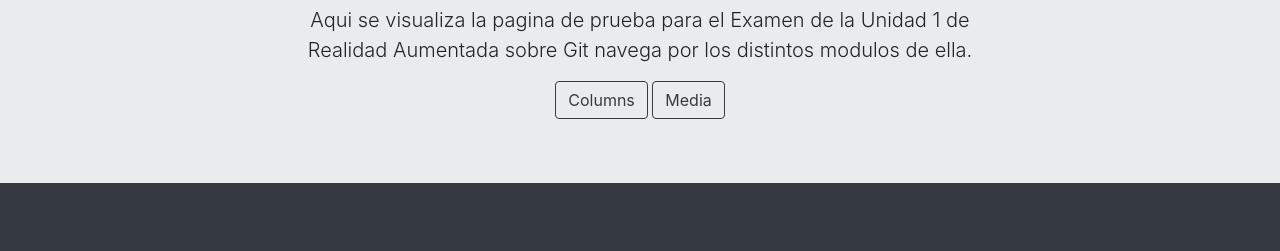
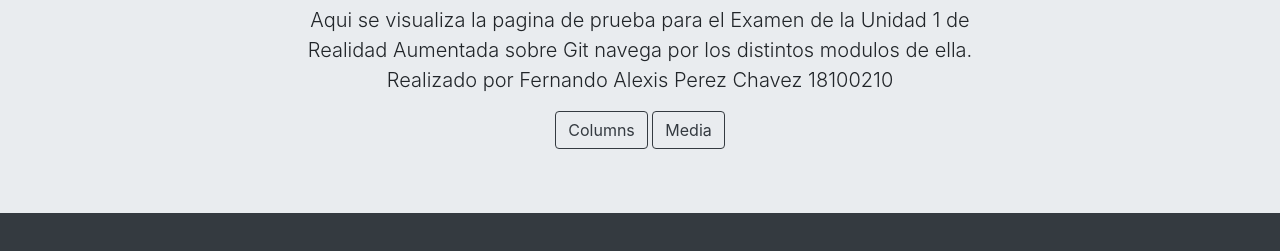
Before and after one commit to Ferxis7577/ExamenUnidad1, a plain HTML site: page index.html in a window 1280 px wide. Shown: the part 157-408 px from the top of the page. Drawn offline with nearby package versions, Linux system fonts and the light colour scheme.

Commit message:
Cambio realizado en el body agregando nombre y numero de control

```diff
--- a/index.html
+++ b/index.html
@@ -49,6 +49,7 @@
               <p class="lead">
                 Aqui se visualiza la pagina de prueba para el Examen de la Unidad 1 de
                 Realidad Aumentada sobre Git navega por los distintos modulos de ella.
+                Realizado por Fernando Alexis Perez Chavez 18100210
               </p>
               <a class="btn btn-outline-dark" href="columns.html">Columns</a>
               <a class="btn btn-outline-dark" href="media.html">Media</a>
```
